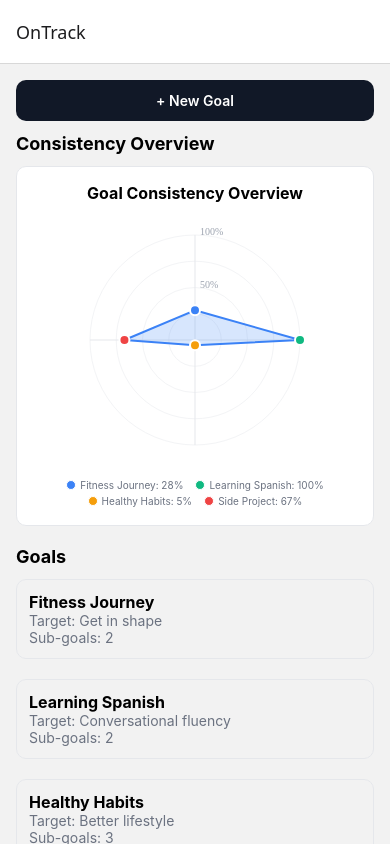
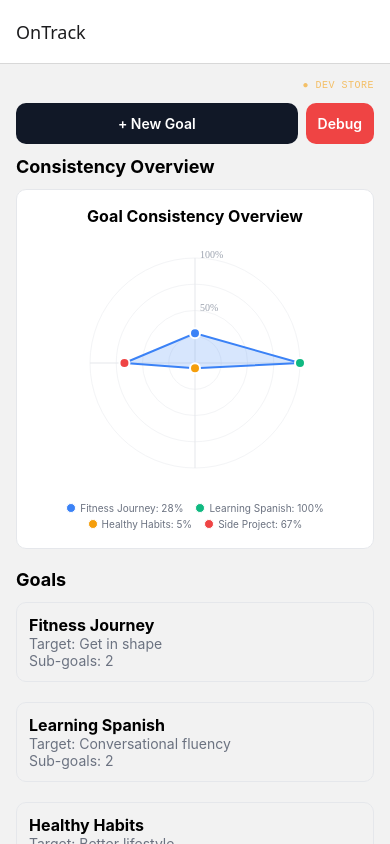
Before and after one commit to KyleNewbigging/OnTrack, a React Native app: screen / in a window 390 px wide. Built offline with nearby package versions, Linux system fonts and the light colour scheme.

Commit message:
Implements toggling between PROD and DEV data stores for testing

```diff
--- a/components/HomeScreen.tsx
+++ b/components/HomeScreen.tsx
@@ -1,7 +1,7 @@
 import React from "react";
 import { NativeStackScreenProps } from "@react-navigation/native-stack";
-import { SafeAreaView, Text, View, Pressable, ScrollView } from "react-native";
-import { useStore } from "../store";
+import { SafeAreaView, Text, View, Pressable, ScrollView, Alert } from "react-native";
+import { useStore, debugAsyncStorage, getCurrentMode } from "../store";
 import RadarChart from "./RadarChart";
 
 type RootStackParamList = {
@@ -15,17 +15,41 @@ type HomeProps = NativeStackScreenProps<RootStackParamList, "Home">;
 
 export default function HomeScreen({ navigation }: HomeProps) {
   const goals = useStore((s) => s.goals);
+  const currentMode = getCurrentMode();
 
   return (
     <SafeAreaView style={{ flex: 1 }}>
       <ScrollView style={{ flex: 1 }} showsVerticalScrollIndicator={false}>
         <View style={{ padding: 16, gap: 12 }}>
-          <Pressable
-            onPress={() => navigation.navigate("NewGoal")}
-            style={{ backgroundColor: "#111827", padding: 12, borderRadius: 10 }}
-          >
-            <Text style={{ color: "white", fontWeight: "600", textAlign: "center" }}>+ New Goal</Text>
-          </Pressable>
+
+          {/* Store Mode Indicator */}
+          <Text style={{
+            fontSize: 10,
+            color: currentMode === 'DEV' ? '#f59e0b' : '#6b7280',
+            opacity: 0.6,
+            textAlign: 'right',
+            fontFamily: 'monospace',
+            letterSpacing: 0.5
+          }}>
+            {currentMode === 'DEV' ? '● DEV STORE' : '● PROD STORE'}
+          </Text>
+          <View style={{ flexDirection: "row", gap: 8 }}>
+            <Pressable
+              onPress={() => navigation.navigate("NewGoal")}
+              style={{ backgroundColor: "#111827", padding: 12, borderRadius: 10, flex: 1 }}
+            >
+              <Text style={{ color: "white", fontWeight: "600", textAlign: "center" }}>+ New Goal</Text>
+            </Pressable>
+
+            <Pressable
+              onPress={() => debugAsyncStorage()}
+              style={{ backgroundColor: "#ef4444", padding: 12, borderRadius: 10 }}
+            >
+              <Text style={{ color: "white", fontWeight: "600", textAlign: "center" }}>Debug</Text>
+            </Pressable>
+
+
+          </View>
 
           <Text style={{ fontSize: 18, fontWeight: "700" }}>Consistency Overview</Text>
           <RadarChart goals={goals} size={250} />
--- a/store.ts
+++ b/store.ts
@@ -3,25 +3,68 @@ import AsyncStorage from "@react-native-async-storage/async-storage";
 import { persist, createJSONStorage } from "zustand/middleware";
 import { Goal, Frequency } from "./types";
 import { format } from "date-fns";
+// Debug function to inspect all stored data - console only for now
+export const debugAsyncStorage = async () => {
+    try {
+        const timestamp = new Date().toISOString();
+
+        console.log("=== AsyncStorage Debug ===");
+        console.log(`Timestamp: ${timestamp}`);
+
+        // Show current store mode
+        console.log(`🏪 Current Mode: ${CURRENT_MODE}`);
+        console.log(`🗄️  Active Storage: ${ACTIVE_STORAGE_KEY}`);
+        console.log(`📝 Available Stores: DEV=${STORAGE_KEYS.DEV}, PROD=${STORAGE_KEYS.PROD}`);
+
+        // Get all keys
+        const allKeys = await AsyncStorage.getAllKeys();
+        console.log("All AsyncStorage keys:", allKeys);
+
+        // Get all OnTrack related keys
+        const onTrackKeys = allKeys.filter(key => key.startsWith('ontrack'));
+        console.log("OnTrack keys found:", onTrackKeys);
+
+        // Get data for each OnTrack key
+        for (const key of onTrackKeys) {
+            try {
+                const data = await AsyncStorage.getItem(key);
+                console.log(`\n--- ${key} ---`);
+                if (data) {
+                    const parsed = JSON.parse(data);
+                    console.log(`Goals count: ${parsed.goals?.length || 0}`);
+                    console.log(`Data size: ${data.length} characters`);
+                    console.log(`Created: ${new Date(parsed.goals?.[0]?.createdAt || Date.now()).toISOString()}`);
+
+                    // Show sample of each goal
+                    parsed.goals?.forEach((goal: any, index: number) => {
+                        console.log(`  Goal ${index + 1}: ${goal.title} (${goal.subGoals?.length || 0} tasks)`);
+                    });
+                } else {
+                    console.log("No data found");
+                }
+            } catch (error) {
+                console.log(`Error reading ${key}:`, error);
+            }
+        }
+
+        console.log("=== End Debug ===");
+        console.log("💡 To save to file, we'd need to fix FileSystem import issues");
+
+    } catch (error) {
+        console.log("Debug failed:", error);
+    }
+};
+
+
 
 // Simple ID generator for MVP
 function makeId() {
     return Math.random().toString(36).substring(2, 10) + Date.now().toString(36);
 }
 
-interface State {
-    goals: Goal[];
-    addGoal: (title: string, target?: string) => void;
-    addSubGoal: (goalId: string, title: string, frequency: Frequency) => void;
-    toggleTaskCompletion: (goalId: string, subId: string, date?: Date) => void;
-    completionsByDate: () => Record<string, number>;
-    deleteGoal: (goalId: string) => void;
-}
-
-export const useStore = create<State>()(
-    persist(
-        (set, get) => ({
-            goals: [
+// Sample data for development/testing
+function getSampleGoals(): Goal[] {
+    return [
         {
             id: makeId(),
             title: "Fitness Journey",
@@ -163,7 +206,44 @@ export const useStore = create<State>()(
                 }
             ]
         }
-            ],
+    ];
+}
+
+// Storage key configuration
+const STORAGE_KEYS = {
+    DEV: "ontrack-store-dev",
+    PROD: "ontrack-store-prod"
+} as const;
+
+// Configuration: Change this to switch between dev and prod modes
+const CURRENT_MODE = 'DEV' as 'DEV' | 'PROD'; // Change to 'DEV' for sample data
+const ACTIVE_STORAGE_KEY = CURRENT_MODE === 'DEV' ? STORAGE_KEYS.DEV : STORAGE_KEYS.PROD;
+
+// Export current mode for UI indicator
+export const getCurrentMode = () => CURRENT_MODE;
+
+
+
+
+interface State {
+    goals: Goal[];
+    addGoal: (title: string, target?: string) => void;
+    addSubGoal: (goalId: string, title: string, frequency: Frequency) => void;
+    toggleTaskCompletion: (goalId: string, subId: string, date?: Date) => void;
+    completionsByDate: () => Record<string, number>;
+    deleteGoal: (goalId: string) => void;
+}
+
+// Get initial goals based on store mode
+const getInitialGoals = (): Goal[] => {
+    // If using dev mode, return sample data, otherwise empty
+    return CURRENT_MODE === 'DEV' ? getSampleGoals() : [];
+};
+
+export const useStore = create<State>()(
+    persist(
+        (set, get) => ({
+            goals: getInitialGoals(), // Dynamic initialization based on store mode
 
             addGoal: (title, target) =>
                 set((s) => ({
@@ -226,7 +306,7 @@ export const useStore = create<State>()(
             },
         }),
         {
-            name: "ontrack-store-v4", // Updated data showing unhealthy habits vs high learning consistency
+            name: ACTIVE_STORAGE_KEY, // Dynamic storage key based on CURRENT_MODE
             storage: createJSONStorage(() => AsyncStorage),
         }
     )
```
Also changed, not shown: 1 other file (tests, documents, lock files or other folders). Lines whose indentation alone changed are shown as unchanged.
